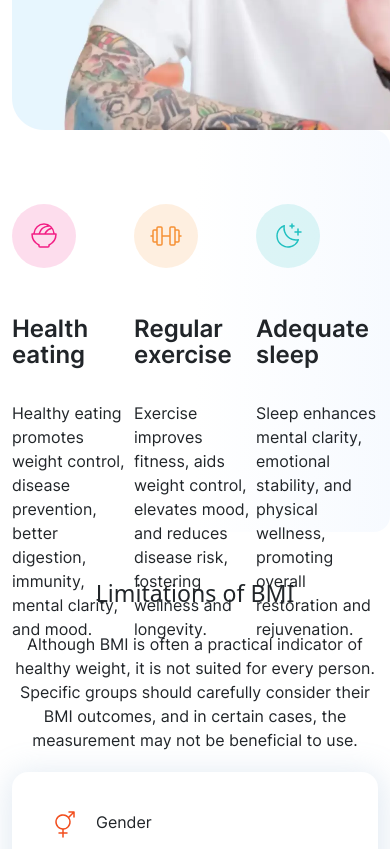
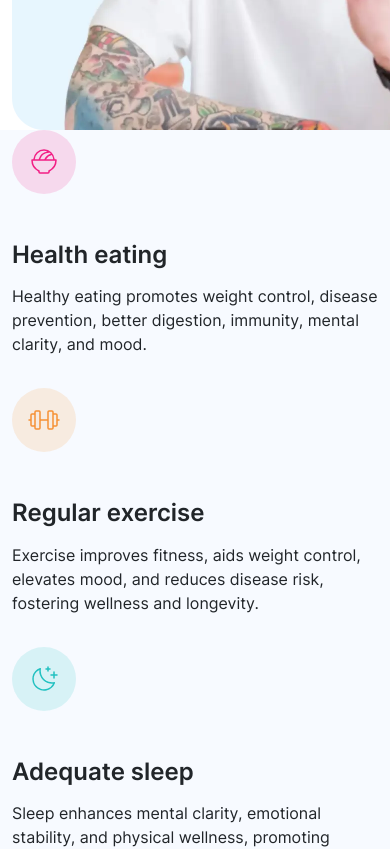
Before and after one commit to Soma586/BmiCalculator, a React (Create React App) app: page / in a window 390 px wide. Shown: the part 1140-1989 px from the top of the page. Built offline with nearby package versions, Linux system fonts and the light colour scheme.

Commit message:
completed full layout for third section

```diff
--- a/src/components/ThirdSection/index.jsx
+++ b/src/components/ThirdSection/index.jsx
@@ -12,13 +12,34 @@ const Card = (props) =>{
     const {icon, title, desc} = props
 
     return (
-        <div className="card">
+        <div className="card mb-3">
 
-            <img src={icon} className="iconImage"/>
+
+        <div className="d-lg-none d-xl-block">
+            <img src={icon} className="iconImage "/>
 
             <p className="type__HeadingM mt-5">{title}</p>
 
+            <p className="type__BodyM mt-3 ">{desc}</p>
+
+            </div>
+
+            <div className="d-none d-lg-block d-xl-none  d-lg-flex ">
+
+             <div className="iconContainer">
+             <img src={icon} className="iconImage"/>
+             </div>
+
+
+
+            <div className="ms-4">
+            <p className="type__HeadingM mt-5 buffer">{title}</p>
+
             <p className="type__BodyM mt-3">{desc}</p>
+            </div>
+
+
+            </div>
 
         </div>
     )
@@ -61,7 +82,7 @@ const cards = arr.map((card) => {
         <div className="container thirdContainer">
 
 
-        <div className="d-flex justify-content-between">
+        <div className="d-xl-flex justify-content-between">
             {cards}
             </div>
 
--- a/src/components/ThirdSection/styles.scss
+++ b/src/components/ThirdSection/styles.scss
@@ -1,25 +1,58 @@
 @import '../../Scss/variables.scss';
+@import '../../Scss/main.scss';
 
 
 .thirdContainer {
+
+
+
+    //background:  linear-gradient(to right, $White 50%, rgba(214, 230, 254, 0.2) );
+        background: rgba(214, 230, 254, 0.2);
+
+        //box-shadow: rgba(214, 230, 254, 0.2);
+        box-shadow:6px 3px rgba(214, 230, 254, 0.2), -10em 0px rgba(214, 230, 254, 0.2);
+    @include breakpoint-md {
+
+    }
+
+    @include breakpoint-xl {
     height: 402px;
     //background-color: #D6E6FE;
-    background:  linear-gradient(to right, $White 50%, rgba(214, 230, 254, 0.2) );
+
     padding-top: 74px;
     border-radius: 16px;
+    }
 }
 
 
 .card {
 
+
+    border: none !important;
+    background-color: transparent !important;
+    width: 100%;
+
+    @include breakpoint-xl{
     height: 234px;
     width: 365px;
-    border: none !important;
-    background-color: transparent !important;
+
+
+    }
 }
 
 .iconImage {
 
     width: 64px;
     height: 64px;
+
+
 }
+
+.iconContainer {
+
+    margin: auto;
+}
+
+.buffer {
+    margin-top: 22px !important;
+}
```
